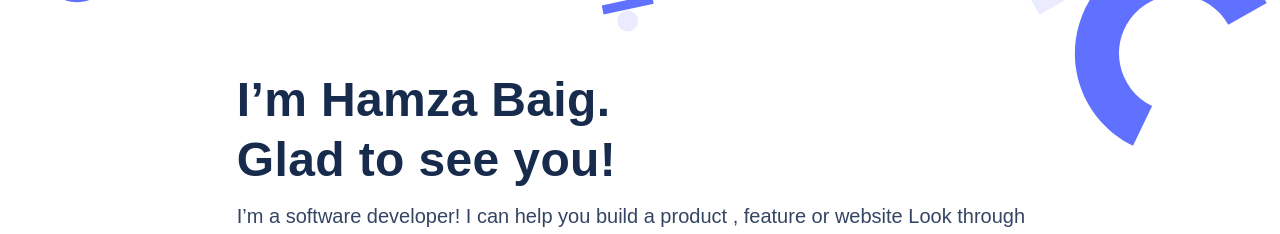
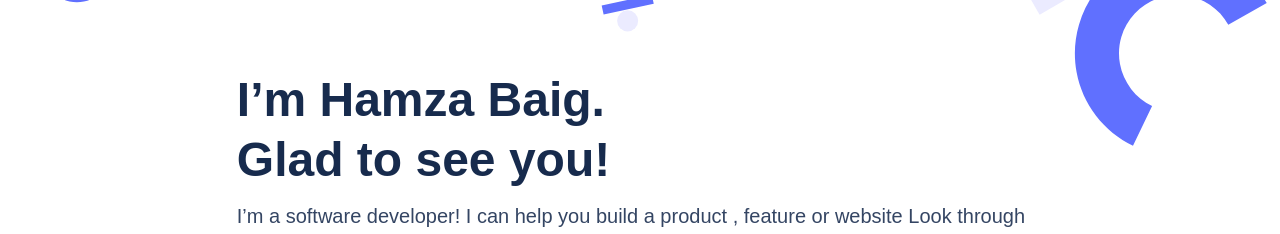
Before and after one commit to hamzaw9/my-portfolio, a website: page index.html in a window 1280 px wide. Shown: the part 261-495 px from the top of the page. Drawn offline with Linux system fonts and the light colour scheme.

Commit message:
Fix linters errors

```diff
--- a/style.css
+++ b/style.css
@@ -232,6 +232,7 @@ nav ul {
   flex-direction: column;
   gap: 12px;
 }
+
 .about-left h2 {
   color: #172b4d;
   font-weight: 700;
@@ -443,11 +444,7 @@ fieldset button:active {
     font-size: 20px;
     line-height: 28px;
   }
-  .main-section h1 {
-    padding: 0;
-    letter-spacing: 0.37px;
-    white-space: pre-wrap;
-  }
+
   .main-section h1 span {
     display: block;
   }
@@ -493,7 +490,7 @@ fieldset button:active {
 
   /** End: Desktop Work section **/
 
-  /** Start: About section **/
+  /** Start: Desktop About section **/
 
   .about {
     display: flex;
@@ -526,9 +523,9 @@ fieldset button:active {
     padding: 12px;
   }
 
-  /** End: About section **/
+  /** End: Desktop About section **/
 
-  /** Start: Contact form section **/
+  /** Start: Desktop Contact form section **/
 
   .form-wrapper {
     border-top-left-radius: 120px;
@@ -547,5 +544,5 @@ fieldset button:active {
     margin: 0 auto;
   }
 
-  /** End: Contact form section **/
+  /** End: Desktop Contact form section **/
 }
```
